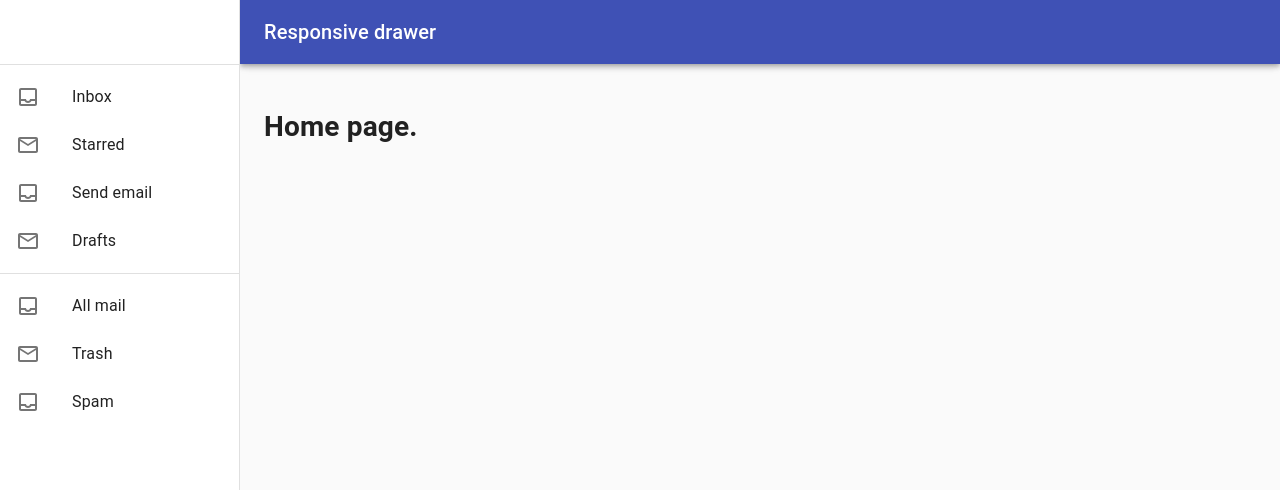
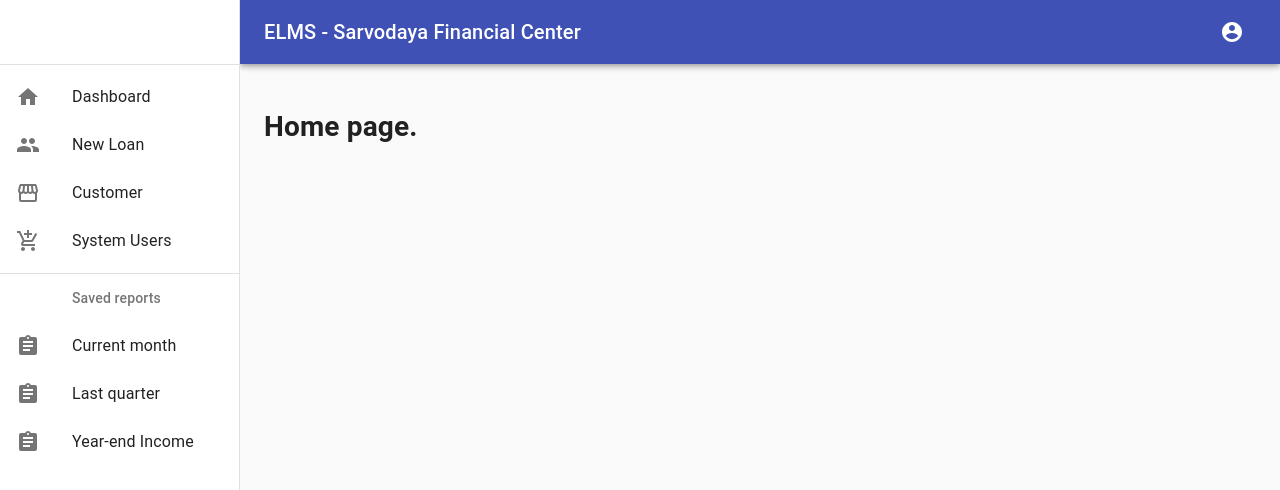
Before and after one commit to Rajitha-Madushan-Fernando/Startup-ReactJS-with-Material-UI, a React (Create React App) app: page / in a window 1280 px wide. Shown: the top 490 px of the page. Built offline with nearby package versions, Linux system fonts and the light colour scheme; no server answers.

Commit message:
Add User profile icon

```diff
--- a/src/App.js
+++ b/src/App.js
@@ -22,6 +22,7 @@ const useStyles = makeStyles((theme) => ({
     flexGrow: 1,
     padding: theme.spacing(3),
   },
+
 }));
 
 
--- a/src/pages/Templates/AppBarCmp/AppBarCmp.js
+++ b/src/pages/Templates/AppBarCmp/AppBarCmp.js
@@ -20,6 +20,11 @@ const useStyles = makeStyles((theme) => ({
     textDecoration: 'none',
     color: theme.palette.text.primary
   },
+
+  root: {
+    flexGrow: 1,
+  },
+
   appBar: {
     [theme.breakpoints.up('sm')]: {
       width: `calc(100% - ${drawerWidth}px)`,
@@ -37,20 +42,37 @@ const useStyles = makeStyles((theme) => ({
   title: {
     flexGrow: 1,
   },
+  toolbarButtons: {
+   marginLeft: 'auto',
+  },
 }));
 
 
 export default function AppBarCmp(props) {
-  console.log('props',props);
+  const classes = useStyles();
   const history = useHistory();
   const [anchorEl, setAnchorEl] = React.useState(null);
-
+  const open = Boolean(anchorEl);
 
   const handleDrawerToggle = () => {
     props.toggleDrawerHandler(true);
   };
 
-  const classes = useStyles();
+
+  const handleMenu = (event) => {
+    setAnchorEl(event.currentTarget);
+  };
+
+
+  const handleClose = () => {
+    setAnchorEl(null);
+
+  };
+
+  const handleLogout = () => {
+    localStorage.clear();
+    history.push('/signin');
+  }
 
   return (
     <AppBar position="fixed" className={classes.appBar}>
@@ -65,8 +87,37 @@ export default function AppBarCmp(props) {
           <MenuIcon />
         </IconButton>
         <Typography variant="h6" noWrap>
-        Responsive drawer
+          ELMS - Sarvodaya Financial Center
       </Typography>
+        <div className={classes.toolbarButtons}>
+          <IconButton
+            aria-label="account of current user"
+            aria-controls="menu-appbar"
+            aria-haspopup="true"
+            onClick={handleMenu}
+            color="inherit"
+          >
+            <AccountCircle />
+          </IconButton>
+          <Menu
+            id="menu-appbar"
+            anchorEl={anchorEl}
+            anchorOrigin={{
+              vertical: 'top',
+              horizontal: 'right',
+            }}
+            keepMounted
+            transformOrigin={{
+              vertical: 'top',
+              horizontal: 'right',
+            }}
+            open={open}
+            onClose={handleClose}
+          >
+             <Link to="/profile" className={classes.link}> <MenuItem >My Profile</MenuItem></Link>
+              <MenuItem onClick={handleLogout}>Logout</MenuItem>
+          </Menu>
+        </div>
       </Toolbar>
     </AppBar>
   );
--- a/src/pages/Templates/AppTemplate/AppTemplate.js
+++ b/src/pages/Templates/AppTemplate/AppTemplate.js
@@ -38,6 +38,9 @@ const useStyles = makeStyles((theme) => ({
     flexGrow: 1,
     padding: theme.spacing(3),
   },
+  title: {
+    flexGrow: 1,
+  },
 }));
 
 
--- a/src/pages/Templates/DrawerCmp/DrawerCmp.js
+++ b/src/pages/Templates/DrawerCmp/DrawerCmp.js
@@ -13,6 +13,7 @@ import GroupIcon from '@material-ui/icons/Group';
 import StorefrontIcon from '@material-ui/icons/Storefront';
 import AddShoppingCartIcon from '@material-ui/icons/AddShoppingCart';
 import AssignmentIcon from '@material-ui/icons/Assignment';
+import HomeIcon from '@material-ui/icons/Home';
 import Axios from 'axios';
 
 const drawerWidth = 240;
@@ -75,26 +76,64 @@ export default function DrawerCmp(props) {
       <div className={classes.toolbar} />
       <Divider />
       <List>
-        {["Inbox", "Starred", "Send email", "Drafts"].map((text, index) => (
-          <ListItem button key={text}>
+          <Link to="/" className={classes.link}>
+            <ListItem button>
+              <ListItemIcon>
+                <HomeIcon />
+              </ListItemIcon>
+              <ListItemText primary={"Dashboard"} />
+            </ListItem>
+          </Link>
+
+          <Link to="/customerss" className={classes.link}>
+            <ListItem button>
+              <ListItemIcon>
+                <GroupIcon />
+              </ListItemIcon>
+              <ListItemText primary={"New Loan"} />
+            </ListItem>
+          </Link>
+
+          <Link to="/customer-list" className={classes.link}>
+            <ListItem button>
+              <ListItemIcon>
+                <StorefrontIcon />
+              </ListItemIcon>
+              <ListItemText primary={"Customer"} />
+            </ListItem>
+          </Link>
+
+          <Link to="/order" className={classes.link}>
+            <ListItem button>
+              <ListItemIcon>
+                <AddShoppingCartIcon />
+              </ListItemIcon>
+              <ListItemText primary={"System Users"} />
+            </ListItem>
+          </Link>
+
+
+        </List>
+      <Divider />
+      <ListSubheader inset>Saved reports</ListSubheader>
+          <ListItem button>
             <ListItemIcon>
-              {index % 2 === 0 ? <InboxIcon /> : <MailIcon />}
+              <AssignmentIcon />
             </ListItemIcon>
-            <ListItemText primary={text} />
+            <ListItemText primary="Current month" />
           </ListItem>
-        ))}
-      </List>
-      <Divider />
-      <List>
-        {["All mail", "Trash", "Spam"].map((text, index) => (
-          <ListItem button key={text}>
+          <ListItem button>
             <ListItemIcon>
-              {index % 2 === 0 ? <InboxIcon /> : <MailIcon />}
+              <AssignmentIcon />
             </ListItemIcon>
-            <ListItemText primary={text} />
+            <ListItemText primary="Last quarter" />
           </ListItem>
-        ))}
-      </List>
+          <ListItem button>
+            <ListItemIcon>
+              <AssignmentIcon />
+            </ListItemIcon>
+            <ListItemText primary="Year-end Income" />
+          </ListItem>
     </div>
   );
 
```
Lines whose indentation alone changed are shown as unchanged.
